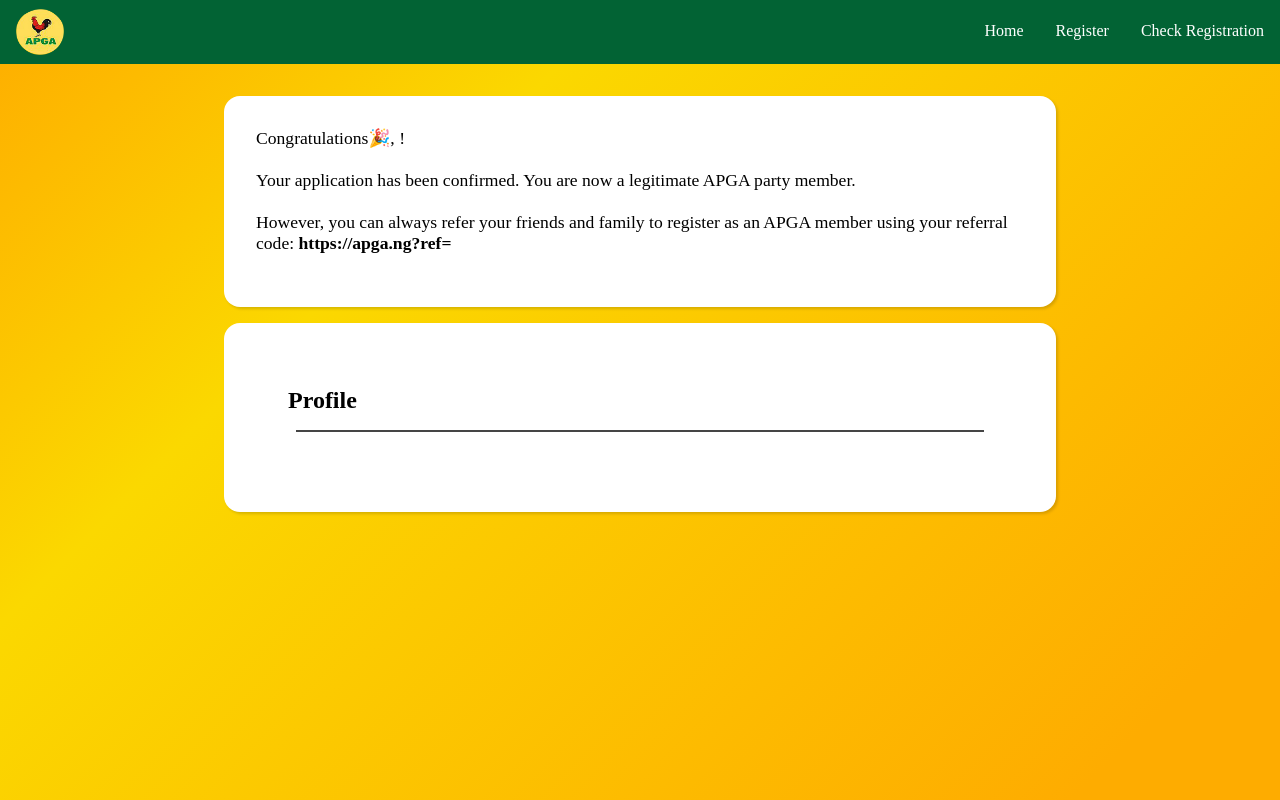
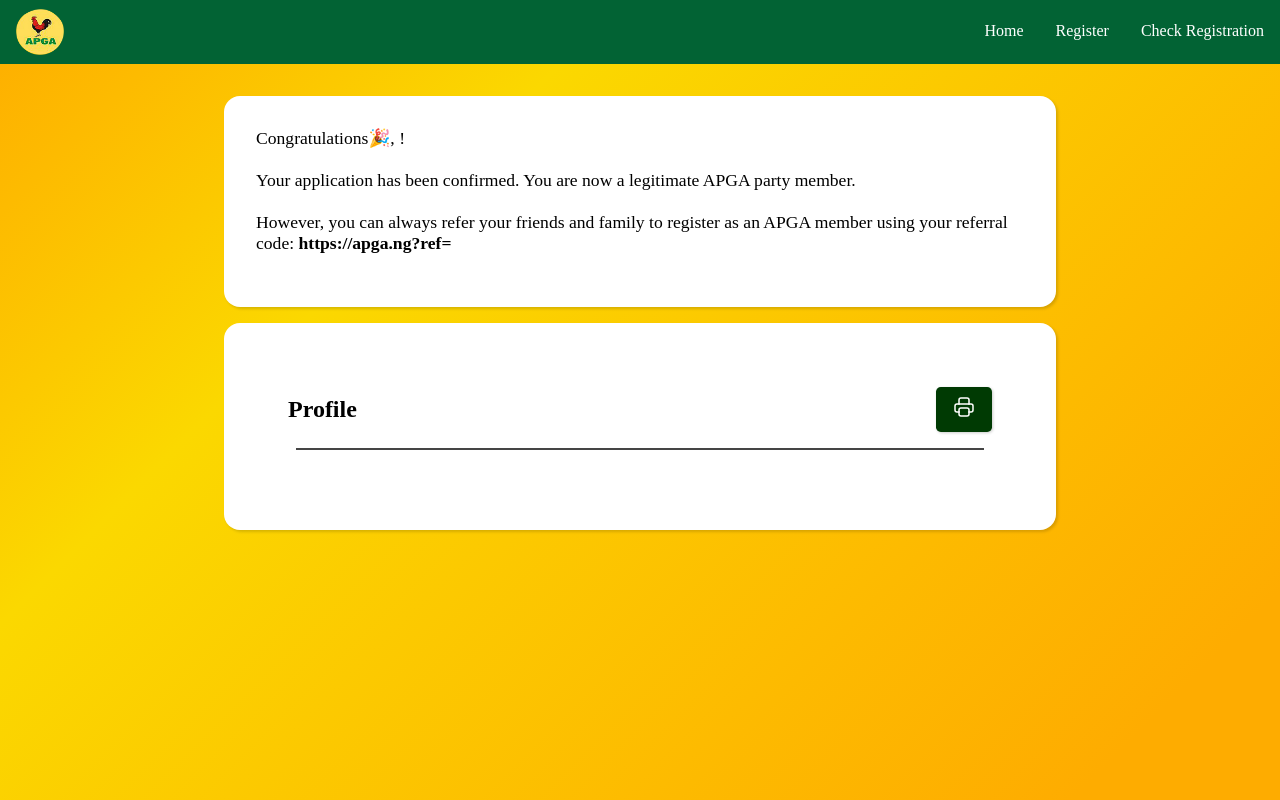
Before and after one commit to appcounty/apgaportal, a Next.js app: page /confirm in a window 1280 px wide. Built offline with nearby package versions, Linux system fonts and the light colour scheme.

Commit message:
Tweaked the confirmation page

```diff
--- a/src/components/display/Display.module.css
+++ b/src/components/display/Display.module.css
@@ -11,6 +11,15 @@
   box-shadow: 2px 2px 3px rgba(0, 0, 0, 0.15);
 }
 
+.header {
+  width: var(--full-width);
+  height: auto;
+
+  display: flex;
+  justify-content: space-between;
+  align-items: center;
+}
+
 /*Devices larger than mobile phone*/
 @media (min-width: 576px) {
 
--- a/src/components/display/Display.tsx
+++ b/src/components/display/Display.tsx
@@ -1,4 +1,7 @@
+import { useRef } from "react";
+import Button from "../ui/button/Button";
 import Separator from "../ui/separator/Separator";
+import Icon from "../utilities/Icons";
 import styles from "./Display.module.css";
 import Item from "./item/Item";
 
@@ -13,9 +16,62 @@
 };
 
 const Display = ({ items, title }: DisplayProps): JSX.Element => {
+  const printContent = useRef<HTMLDivElement>(null);
+  const iframeRef = useRef<HTMLIFrameElement>(null);
+
+  const printHandler = () => {
+    if (printContent.current && iframeRef.current) {
+      const printContents = printContent.current.innerHTML;
+      const doc = iframeRef.current.contentWindow?.document;
+
+      if (doc) {
+        doc.open();
+        doc.write("<html><head><title>Print Div</title>");
+        doc.write("<style>");
+        doc.write(`.${styles.main} {
+                    width: var(--full-width);
+                    height: auto;
+
+                    background-color: var(--white);
+                    padding: 4rem;
+
+                    border-radius: 1rem;
+
+                    box-shadow: 2px 2px 3px rgba(0, 0, 0, 0.15);
+                  }`);
+        doc.write(`.${styles.header} {
+                    width: var(--full-width);
+                    height: auto;
+
+                    display: flex;
+                    justify-content: space-between;
+                    align-items: center;
+                  }`);
+        doc.write("</style>");
+        doc.write("</head><body >");
+        doc.write(printContents);
+        doc.write("</body></html>");
+        doc.close();
+        iframeRef.current.contentWindow.focus();
+        iframeRef.current.contentWindow.print();
+      }
+    }
+  };
+
   return (
-    <div className={styles.main}>
-      <h2>{title}</h2>
+    <div className={styles.main} ref={printContent}>
+      <div className={styles.header}>
+        <h2>{title}</h2>
+        <Button
+          style={{
+            width: "fit-content",
+            borderRadius: "0.3rem",
+            boxShadow: "1px 1px 3px rgba(0, 0, 0, 0.2)",
+          }}
+          content={<Icon name="printer" strokeColor="white" />}
+          clickHandler={printHandler}
+        />
+      </div>
       <Separator />
       {items.length ? (
         items.map((item, index) => {
@@ -35,6 +91,7 @@
       ) : (
         <div></div>
       )}
+      <iframe ref={iframeRef} style={{ display: "none" }} />
     </div>
   );
 };
--- a/src/components/ui/button/Button.tsx
+++ b/src/components/ui/button/Button.tsx
@@ -1,10 +1,11 @@
-import React from "react";
+import React, { ReactNode } from "react";
 import styles from "./Button.module.css";
 import Icon from "@/components/utilities/Icons";
 
 type ButtonProps = {
   type?: "button" | "submit" | "reset" | undefined;
-  text: string;
+  text?: string;
+  content?: string | ReactNode;
   clickHandler: (event: React.MouseEvent<HTMLButtonElement>) => void;
   loading?: boolean;
   style?: React.CSSProperties,
@@ -17,7 +18,8 @@
   clickHandler,
   loading,
   style,
-  className
+  className,
+  content
 }: ButtonProps): JSX.Element => {
   return (
     <button
@@ -26,7 +28,7 @@
       onClick={clickHandler}
       type={type || "button"}
     >
-      {text}
+      {text || content}
       {loading ? (
         <Icon
           className="rotate"
--- a/src/components/utilities/Icons.tsx
+++ b/src/components/utilities/Icons.tsx
@@ -7,7 +7,8 @@
     | "loader"
     | "error-alert"
     | "info-alert"
-    | "close";
+    | "close"
+    | "printer";
   width?: string;
   height?: string;
   strokeColor?: string;
@@ -152,6 +153,26 @@
         <path d="M6 6l12 12" />
       </svg>
     ),
+
+    printer: (
+      <svg
+        xmlns="http://www.w3.org/2000/svg"
+        className="icon icon-tabler icon-tabler-printer"
+        width={width || "24"}
+        height={height || "24"}
+        viewBox="0 0 24 24"
+        strokeWidth={strokeWidth || "1.5"}
+        stroke={strokeColor || "#2c3e50"}
+        fill="none"
+        strokeLinecap={strokeLinecap || "square"}
+        strokeLinejoin={strokeLinejoin || "miter"}
+      >
+        <path stroke="none" d="M0 0h24v24H0z" fill="none" />
+        <path d="M17 17h2a2 2 0 0 0 2 -2v-4a2 2 0 0 0 -2 -2h-14a2 2 0 0 0 -2 2v4a2 2 0 0 0 2 2h2" />
+        <path d="M17 9v-4a2 2 0 0 0 -2 -2h-6a2 2 0 0 0 -2 2v4" />
+        <path d="M7 13m0 2a2 2 0 0 1 2 -2h6a2 2 0 0 1 2 2v4a2 2 0 0 1 -2 2h-6a2 2 0 0 1 -2 -2z" />
+      </svg>
+    ),
   };
 
   return (
```
